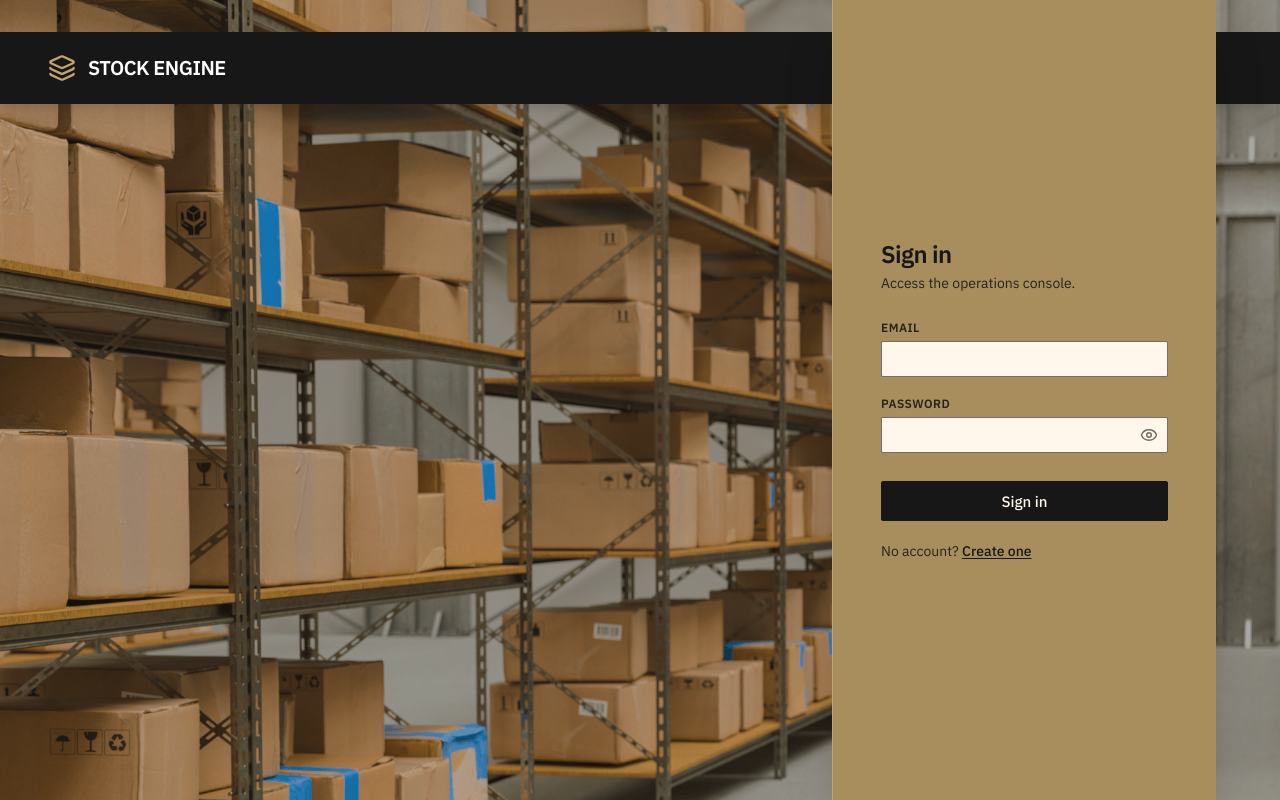
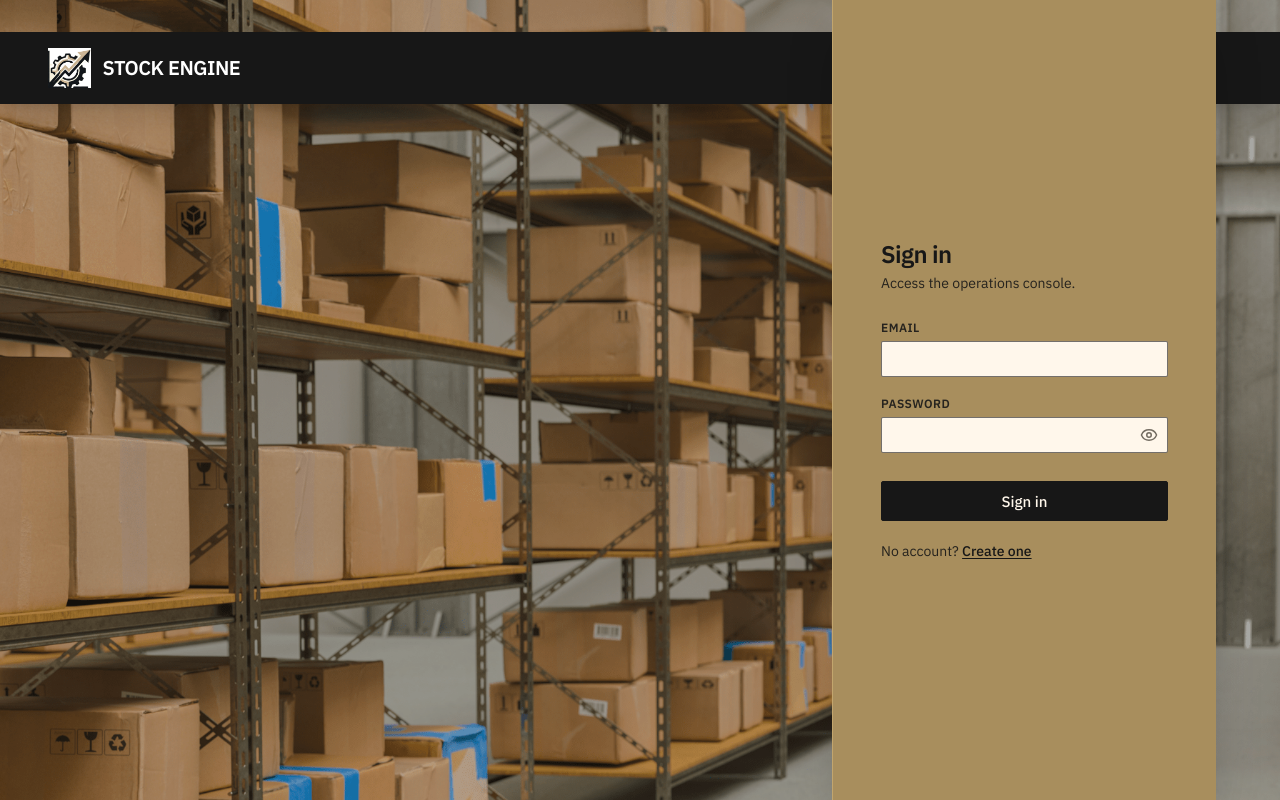
Before and after one commit to Hamza-Codez/ims-frontend, a Next.js app: page /login in a window 1280 px wide. Built offline with nearby package versions, Linux system fonts and the light colour scheme; no server answers.

Commit message:
feat: implement app layout shell, core API type definitions, and initial returns tracking page

```diff
--- a/src/app/login/page.tsx
+++ b/src/app/login/page.tsx
@@ -53,7 +53,7 @@ export default function LoginPage() {
       {/* Horizontal bar spanning full screen width */}
       <div className="absolute top-8 left-0 right-0 z-20 hidden lg:flex h-[72px] items-center px-12 bg-chrome shadow-xl">
         <div className="flex items-center gap-3">
-          <Layers size={28} className="text-accent" />
+          <img src="/assets/brand_logo.jpg" alt="Brand Logo" className="h-10 object-contain" />
           <span className="text-xl font-bold tracking-tight text-on-chrome uppercase">Stock Engine</span>
         </div>
       </div>
@@ -64,7 +64,7 @@ export default function LoginPage() {
           <div className="mb-2">
             {/* Mobile logo fallback */}
             <div className="flex items-center gap-2 mb-8 lg:hidden">
-              <Layers size={24} className="text-ink" />
+              <img src="/assets/brand_logo.jpg" alt="Brand Logo" className="h-8 object-contain" />
               <span className="text-lg font-bold tracking-tight text-ink uppercase">Stock Engine</span>
             </div>
             <h1 className="text-2xl font-semibold leading-tight tracking-tight text-ink">Sign in</h1>
--- a/src/app/register/page.tsx
+++ b/src/app/register/page.tsx
@@ -52,7 +52,7 @@ export default function RegisterPage() {
 
       <div className="absolute top-8 left-0 right-0 z-20 hidden lg:flex h-[72px] items-center px-12 bg-chrome shadow-xl">
         <div className="flex items-center gap-3">
-          <Layers size={28} className="text-accent" />
+          <img src="/assets/brand_logo.jpg" alt="Brand Logo" className="h-10 object-contain" />
           <span className="text-xl font-bold tracking-tight text-on-chrome uppercase">Stock Engine</span>
         </div>
       </div>
@@ -64,7 +64,7 @@ export default function RegisterPage() {
         >
           <div className="mb-2">
             <div className="flex items-center gap-2 mb-8 lg:hidden">
-              <Layers size={24} className="text-ink" />
+              <img src="/assets/brand_logo.jpg" alt="Brand Logo" className="h-8 object-contain" />
               <span className="text-lg font-bold tracking-tight text-ink uppercase">Stock Engine</span>
             </div>
             <h1 className="text-2xl font-semibold leading-tight tracking-tight text-ink">
--- a/src/app/setup/page.tsx
+++ b/src/app/setup/page.tsx
@@ -55,7 +55,7 @@ export default function SetupPage() {
       {/* Horizontal bar spanning full screen width */}
       <div className="absolute top-8 left-0 right-0 z-20 hidden lg:flex h-[72px] items-center px-12 bg-chrome shadow-xl">
         <div className="flex items-center gap-3">
-          <Layers size={28} className="text-accent" />
+          <img src="/assets/brand_logo.jpg" alt="Brand Logo" className="h-10 object-contain" />
           <span className="text-xl font-bold tracking-tight text-on-chrome uppercase">Stock Engine</span>
         </div>
       </div>
@@ -65,7 +65,7 @@ export default function SetupPage() {
         <form onSubmit={submit} className="w-full max-w-sm mx-auto flex flex-col gap-5 [&_.eyebrow]:!text-ink/90">
           <div className="mb-2">
             <div className="flex items-center gap-2 mb-8 lg:hidden">
-              <Layers size={24} className="text-ink" />
+              <img src="/assets/brand_logo.jpg" alt="Brand Logo" className="h-8 object-contain" />
               <span className="text-lg font-bold tracking-tight text-ink uppercase">Stock Engine</span>
             </div>
             <h1 className="text-2xl font-semibold leading-tight tracking-tight text-ink">Welcome to Stock Engine</h1>
--- a/src/components/AppShell.tsx
+++ b/src/components/AppShell.tsx
@@ -103,7 +103,7 @@ export function AppShell({ children }: { children: React.ReactNode }) {
     <div className="flex h-[100dvh] w-full overflow-hidden bg-bg">
       <aside className="hidden w-[248px] shrink-0 flex-col bg-chrome lg:flex">
         <div className="flex h-14 shrink-0 items-center gap-2 border-b border-chrome-hairline px-4">
-          <Layers size={20} className="text-accent" />
+          <img src="/assets/brand_logo.jpg" alt="Brand Logo" className="h-8 object-contain" />
           <span className="text-base font-bold tracking-tight text-on-chrome">Stock Engine</span>
         </div>
         <div className="flex-1 overflow-y-auto">{nav}</div>
@@ -116,7 +116,7 @@ export function AppShell({ children }: { children: React.ReactNode }) {
           <aside className="absolute left-0 top-0 flex h-full w-[248px] flex-col bg-chrome">
             <div className="flex h-14 shrink-0 items-center justify-between border-b border-chrome-hairline px-4">
               <div className="flex items-center gap-2">
-                <Layers size={20} className="text-accent" />
+                <img src="/assets/brand_logo.jpg" alt="Brand Logo" className="h-8 object-contain" />
                 <span className="text-base font-bold tracking-tight text-on-chrome">Stock Engine</span>
               </div>
               <button onClick={() => setDrawer(false)} aria-label="Close menu" className="text-on-chrome">
```
Also changed, not shown: public/assets/brand_logo.jpg (added).
